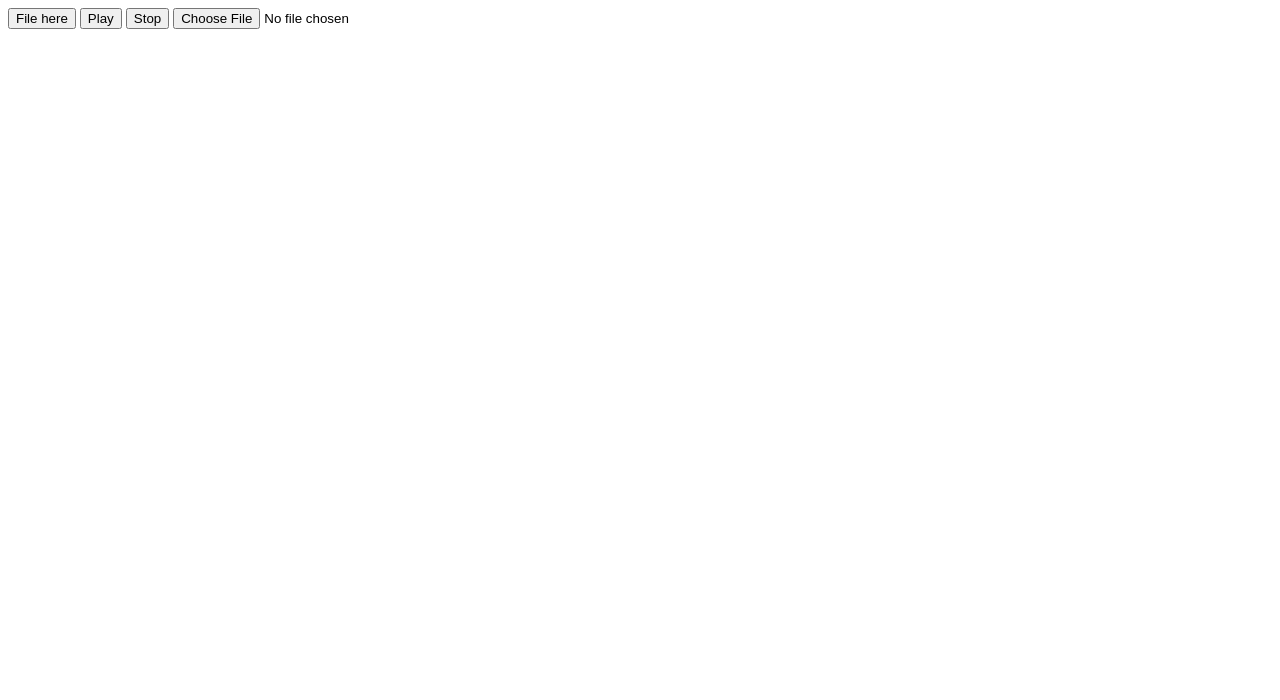
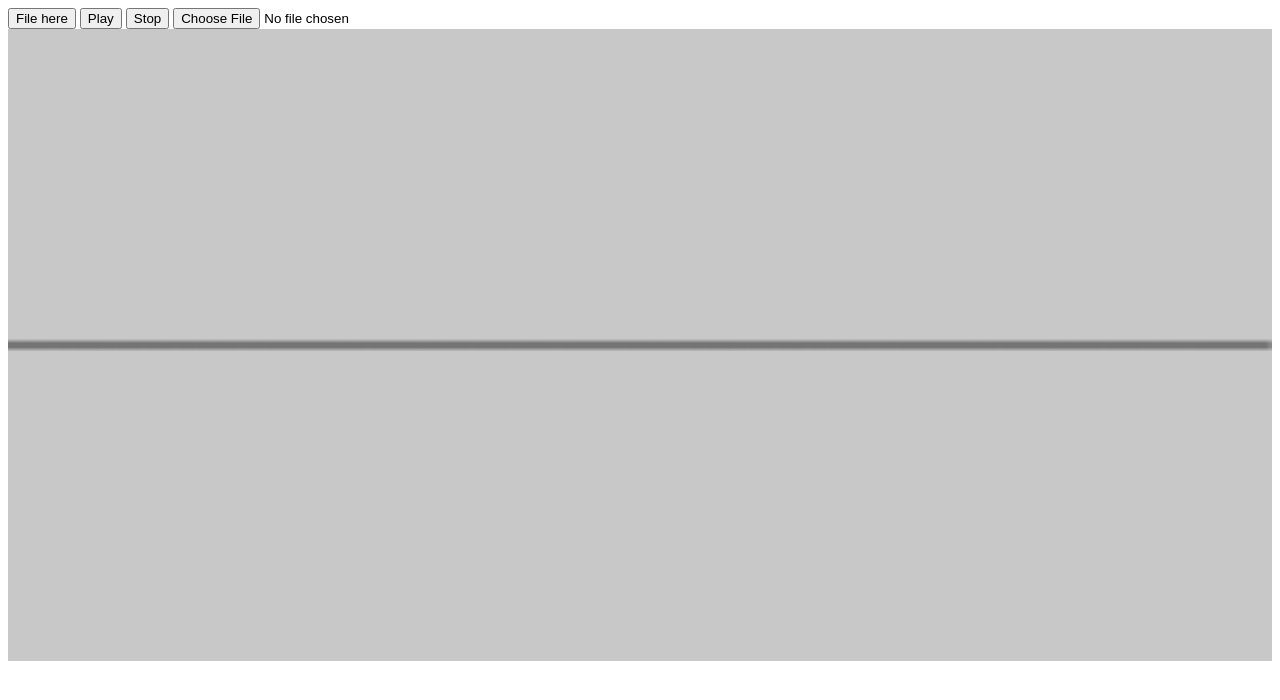
Before and after one commit to arielchristianto/dsp1-fft, a website built with webpack: page app/index.html in a window 1280 px wide. Both pictures are taken after a click on the button "Play". Built offline with nearby package versions, Linux system fonts and the light colour scheme.

Commit message:
Succesfully drawing time domain

```diff
--- a/app/index.html
+++ b/app/index.html
@@ -14,7 +14,7 @@
 
     <div id="result">
         <span id="result--text"></span>
-        <canvas id="result--canvas"></canvas>
+        <canvas id="result--canvas" style="width: 100%; height: 20%;"></canvas>
     </div>
 
     <div id="real">
--- a/app/src/js/core/player.js
+++ b/app/src/js/core/player.js
@@ -1,20 +1,28 @@
 const player = (function() {
     "use strict";
     let audioContext = new (window.AudioContext || window.webkitAudioContext)();
-    let oscilatorNode = audioContext.createOscillator();
+    let gainNode = audioContext.createGain();
+    let oscillatorNode = audioContext.createOscillator();
+    let bufferSource = audioContext.createBufferSource();
     let analyser = audioContext.createAnalyser();
-
     let fileReader = new FileReader();
 
     let audioBuffer = null;
     let audioIsPlayed = false;
+    let bufferLength = 1024;
+    let dataArray = new Uint8Array(bufferLength);
 
+    let frequencyCanvas = null;
+    let frequencyCanvasContext = null;
 
-    oscilatorNode.type = "square";
-    oscilatorNode.frequency.value = 440;
+    analyser.fftSize = 2048;
+    oscillatorNode.type = "square";
+    oscillatorNode.frequency.value = 440;
 
+    gainNode.gain.value = 0.1;
+
+    gainNode.connect(analyser);
     analyser.connect(audioContext.destination);
-
 
     fileReader.onload = function(){
         audioContext.decodeAudioData(this.result).
@@ -27,38 +35,84 @@ const player = (function() {
         })
     };
 
+
     let createOscillator = function (frequency = 880, type = 'square') {
-        oscilatorNode = audioContext.createOscillator();
-        oscilatorNode.connect(analyser);
-        oscilatorNode.frequency.value = frequency;
-        oscilatorNode.type = type;
+        oscillatorNode = audioContext.createOscillator();
+        oscillatorNode.connect(gainNode);
+        oscillatorNode.frequency.value = frequency;
+        oscillatorNode.type = type;
+    };
+
+    let playAudio = function () {
+        if (!audioIsPlayed) {
+            audioIsPlayed = true;
+            console.log('playing');
+
+            createOscillator();
+
+            oscillatorNode.start(0);
+        } else {
+            console.log('already Playing');
+            return '0000000';
+        }
+    };
+
+    let drawVisual;
+    let CANVAS_WIDTH, CANVAS_HEIGHT;
+    let drawWaveform = function () {
+        drawVisual = requestAnimationFrame(drawWaveform);
+
+        analyser.getByteTimeDomainData(dataArray);
+
+        frequencyCanvasContext.fillStyle = 'rgb(200,200,200)';
+        frequencyCanvasContext.fillRect(0, 0, CANVAS_WIDTH, CANVAS_HEIGHT);
+
+        frequencyCanvasContext.lineWidth = 1;
+        frequencyCanvasContext.strokeStyle = 'rgb(0,0,0)';
+
+        frequencyCanvasContext.beginPath();
+
+        let sliceWidth = CANVAS_WIDTH * 1.0 / bufferLength;
+        let x =0;
+
+        for (let i=0; i< bufferLength; i++) {
+            let v = dataArray[i]/ 128.0;
+            let y = v * CANVAS_HEIGHT/2;
+
+            (i === 0) ?
+                frequencyCanvasContext.moveTo(x, y) :
+                frequencyCanvasContext.lineTo(x, y);
+
+            x+=sliceWidth;
+        }
+
+        frequencyCanvasContext.moveTo(CANVAS_WIDTH, CANVAS_HEIGHT / 2);
+        frequencyCanvasContext.stroke();
     };
 
     return {
+        setCanvas: function (canvas) {
+            frequencyCanvas = canvas;
+            frequencyCanvasContext = canvas.getContext('2d');
+            CANVAS_HEIGHT = frequencyCanvas.height;
+            CANVAS_WIDTH = frequencyCanvas.width;
+            frequencyCanvasContext.clearRect(0, 0, CANVAS_WIDTH, CANVAS_HEIGHT);
+        },
         setFile: function(file) {
             console.log('loading');
             fileReader.readAsArrayBuffer(file);
         },
 
         play: function(){
-            if (!audioIsPlayed) {
-                audioIsPlayed = true;
-                console.log('playing');
-
-                createOscillator();
-
-                oscilatorNode.start(0);
-            } else {
-                console.log('already Playing');
-                return '0000000';
-            }
+            playAudio();
+            drawWaveform();
         },
 
         stop: function () {
             if (audioIsPlayed) {
                 audioIsPlayed = false;
-
-                oscilatorNode.stop();
+                window.cancelAnimationFrame(drawVisual);
+                oscillatorNode.stop();
                 console.log('stopped');
             } else {
                 console.log('already stopped');
--- a/app/src/js/index.js
+++ b/app/src/js/index.js
@@ -4,7 +4,7 @@ const formPlay = document.getElementById('form--play');
 const formStop = document.getElementById('form--stop');
 
 const resultText = document.getElementById('result--text');
-const resultCnvas = document.getElementById('result--canvas');
+const resultCanvas = document.getElementById('result--canvas');
 
 const realtext = document.getElementById('real--text');
 const realCanvas = document.getElementById('real--canvas');
@@ -15,6 +15,7 @@ formButton.onclick = formInput.click;
 
 formPlay.onclick = player.play;
 
+player.setCanvas(resultCanvas);
 
 formInput.onchange = function () {
     player.setFile(formInput.files[0]);
--- a/webpack.config.js
+++ b/webpack.config.js
@@ -3,7 +3,7 @@ var webpack = require('webpack');
 module.exports = {
     entry: './app/src/js/index.js',
     output: {
-        path: './app/',
+        path: __dirname + '/app/',
         filename: 'index.bundle.js'
     },
     module: {
@@ -19,6 +19,6 @@ module.exports = {
       ]
     },
     plugins: [
-        new webpack.optimize.UglifyJsPlugin()
+        //new webpack.optimize.UglifyJsPlugin()
     ]
 };
```
